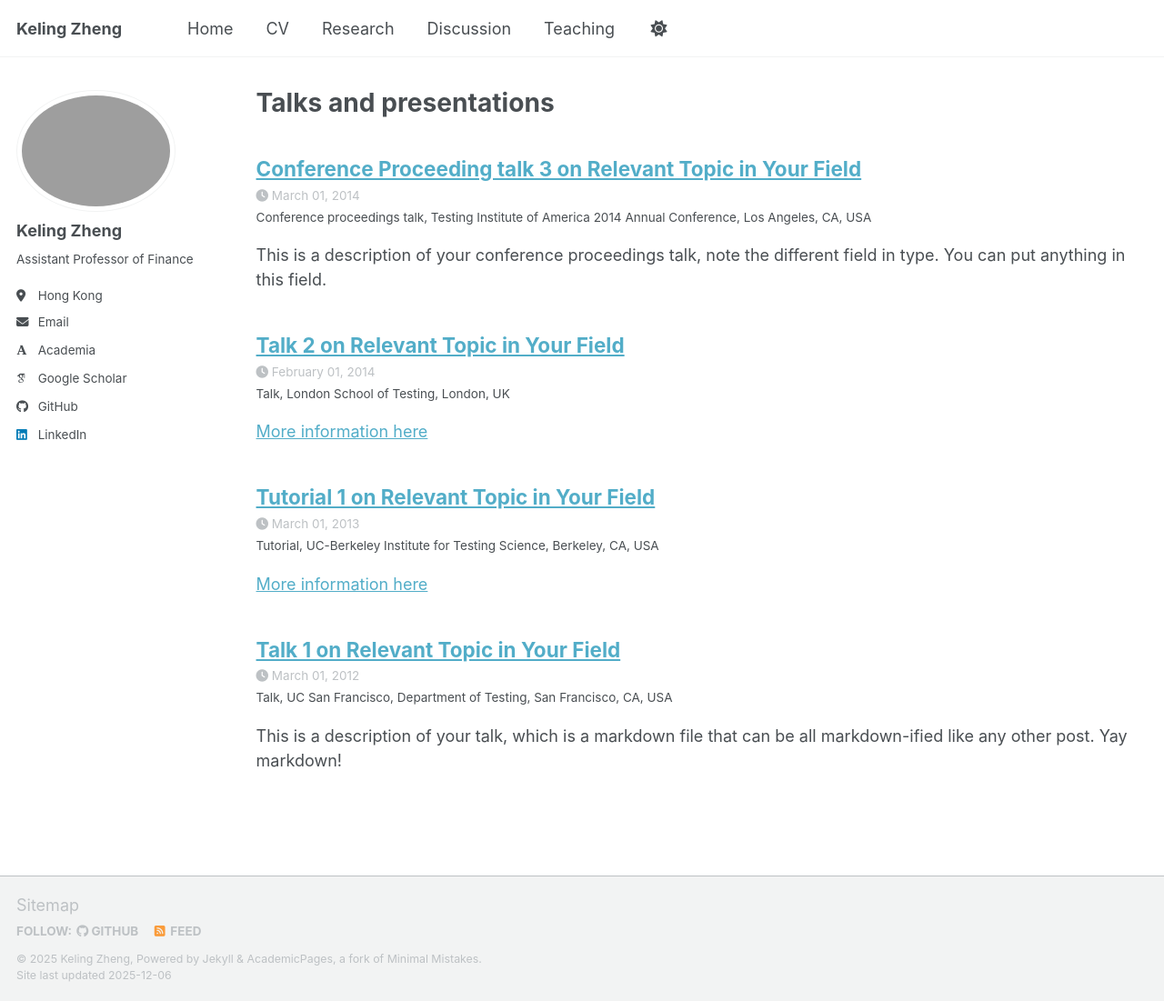
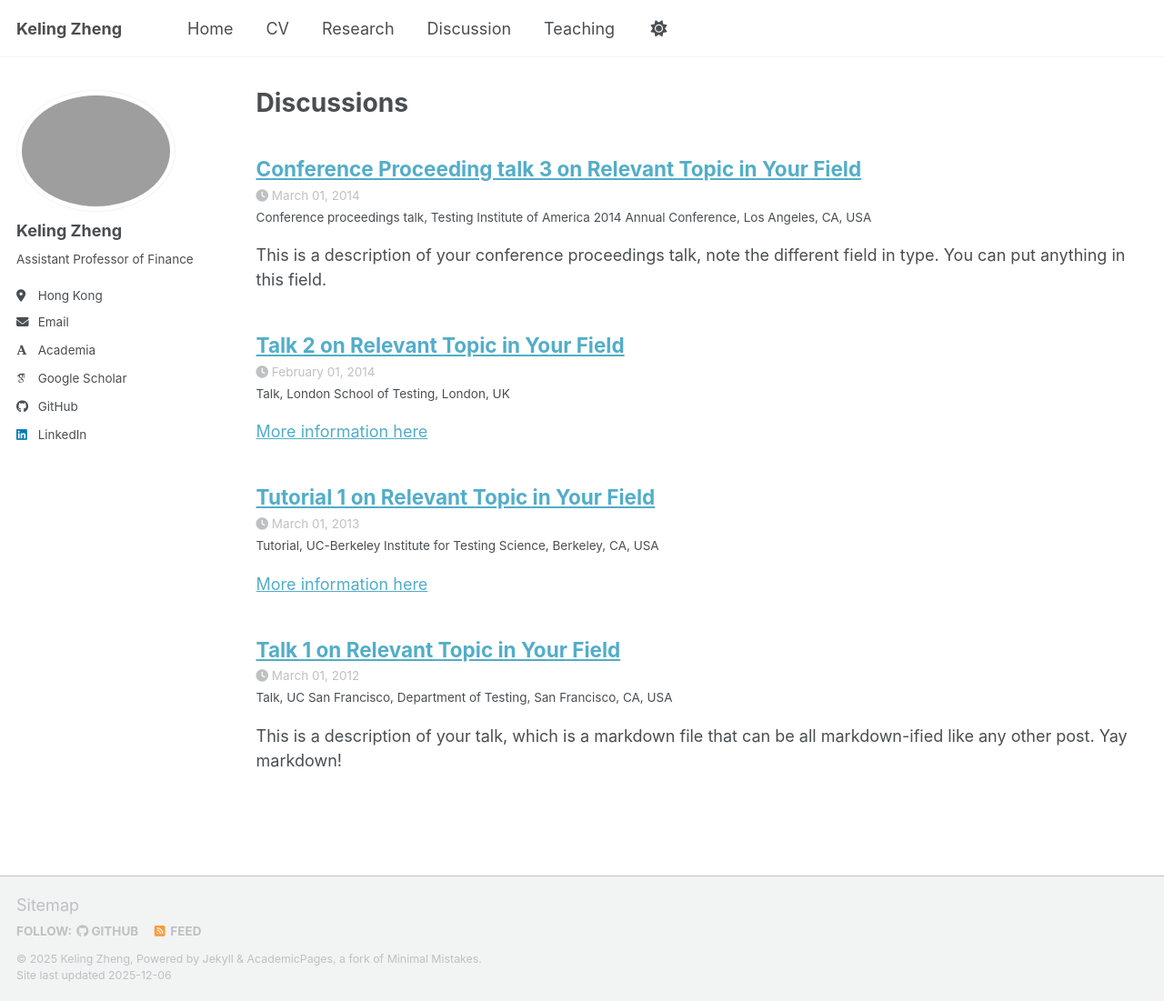
Before and after one commit to Keling-Zheng/Keling-Zheng.github.io, a Jekyll site: the page built from _pages/talks.html, in a window 1280 px wide and 1101 px high. Shown: the whole window at 91% size. Built offline with Jekyll 4.4.1, drawn with Linux system fonts in a browser that asks for light colours; some web fonts are replaced; a script bundle is joined from its source files by our own code; library files that are not in the unit come from our copies.

Commit message:
Update talks.html

```diff
--- a/_pages/talks.html
+++ b/_pages/talks.html
@@ -1,6 +1,6 @@
 ---
 layout: archive
-title: "Talks and presentations"
+title: "Discussions"
 permalink: /talks/
 author_profile: true
 ---
```
